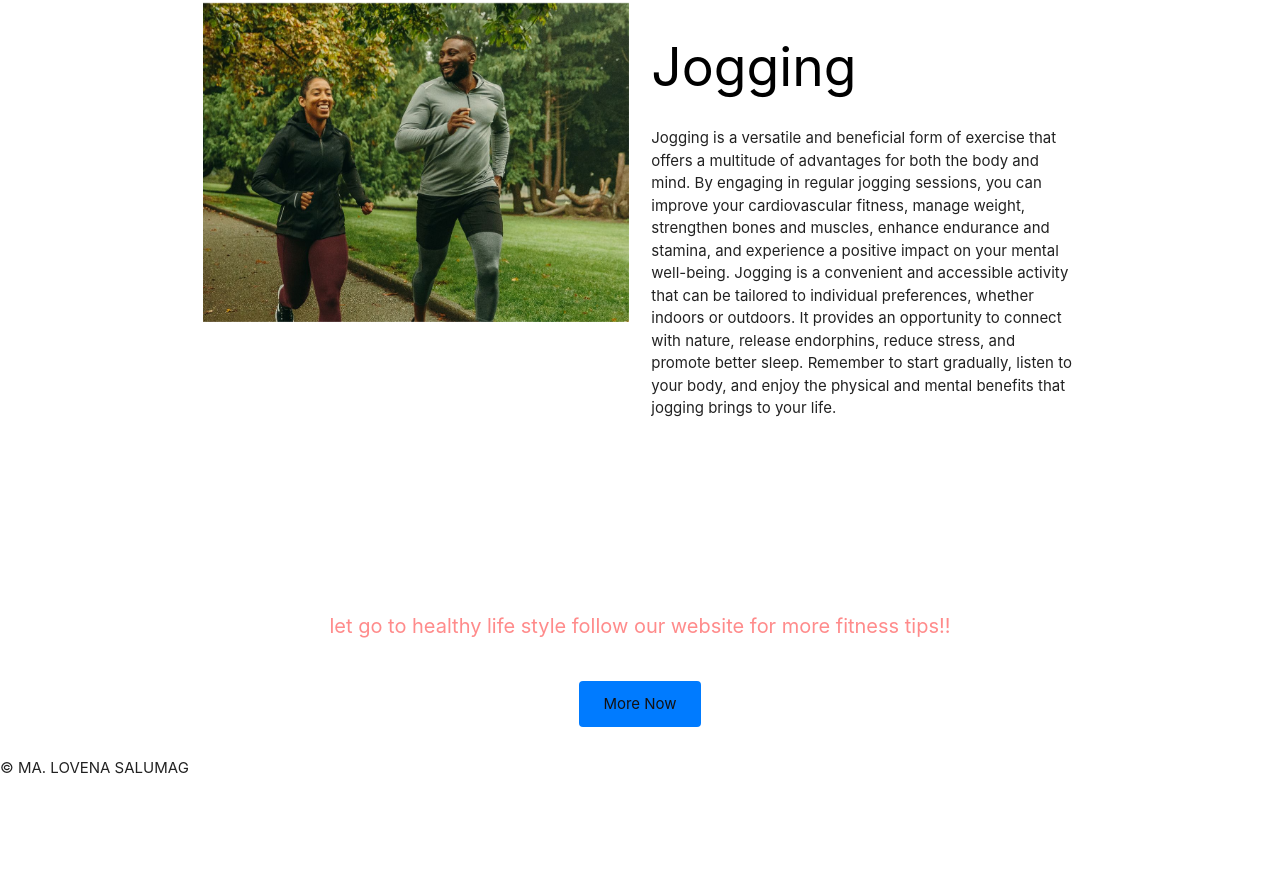
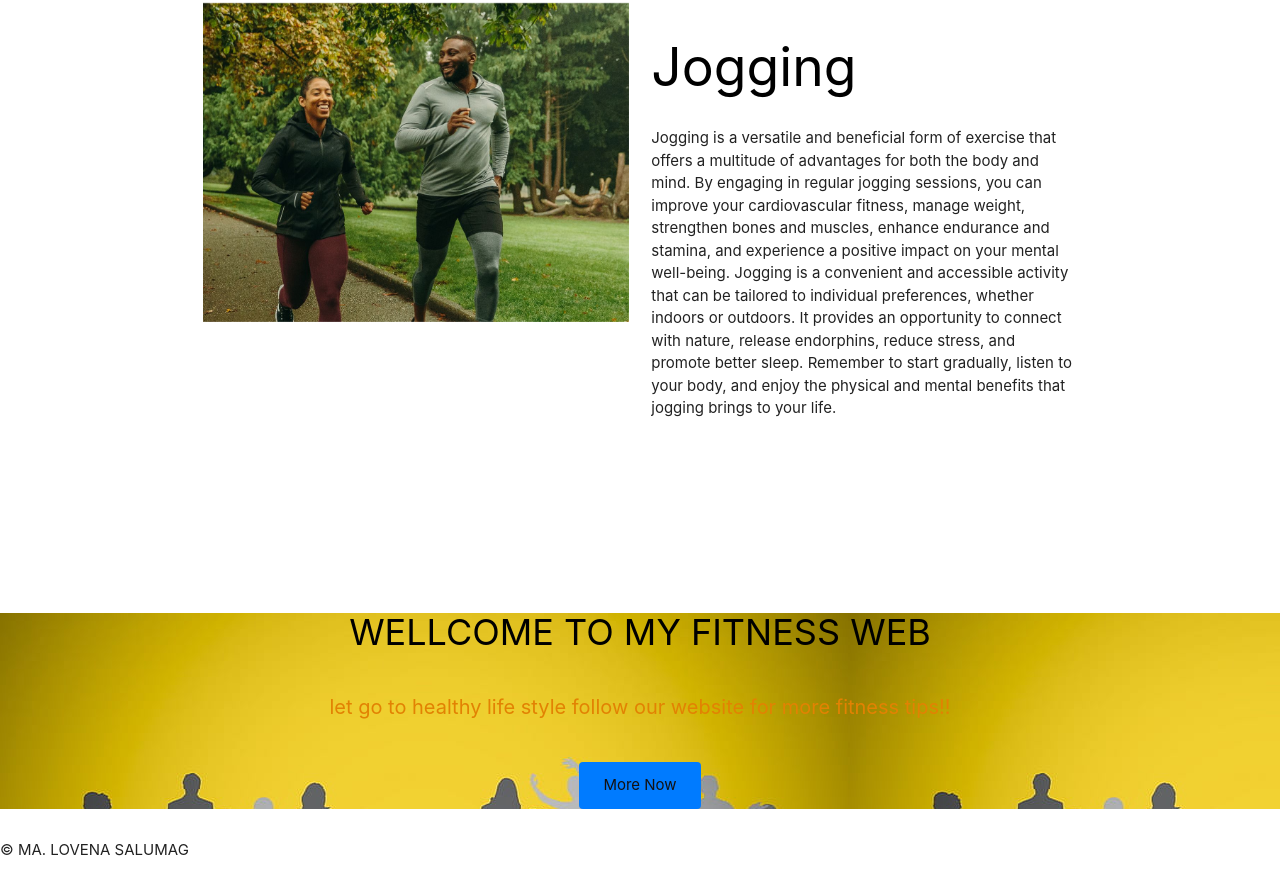
Before and after one commit to Nightfullsky/MA.LOVENA1, a plain HTML site: page index.html in a window 1280 px wide. Shown: the part 1122-2017 px from the top of the page. Before the commit the page ends 1962 px from the top, so only its background shows below. Drawn offline with nearby package versions, Linux system fonts and the light colour scheme.

Commit message:
Add files via upload

```diff
--- a/index.html
+++ b/index.html
@@ -43,8 +43,9 @@
             }
         }
         .hero-content {
+          background-image: url(py.jpg);
             text-align: center;
-            color: #fff;
+            color: #000000;
           }
 
           .hero-content h1 {
@@ -55,7 +56,7 @@
           .hero-content p {
             font-size: 20px;
             margin-bottom: 40px;
-            color: #ff8b8b;
+            color: #e28203;
           }
 
           .cta-button {
@@ -138,6 +139,7 @@
     </script>
     <section class="hero">
         <div class="hero-content">
+          <h1> WELLCOME TO MY FITNESS WEB</h1>
           <p>let go to healthy life style follow our website for more fitness tips!!</p>
           <a href="#new-releases" class="cta-button">More Now</a>
         </div>
```
